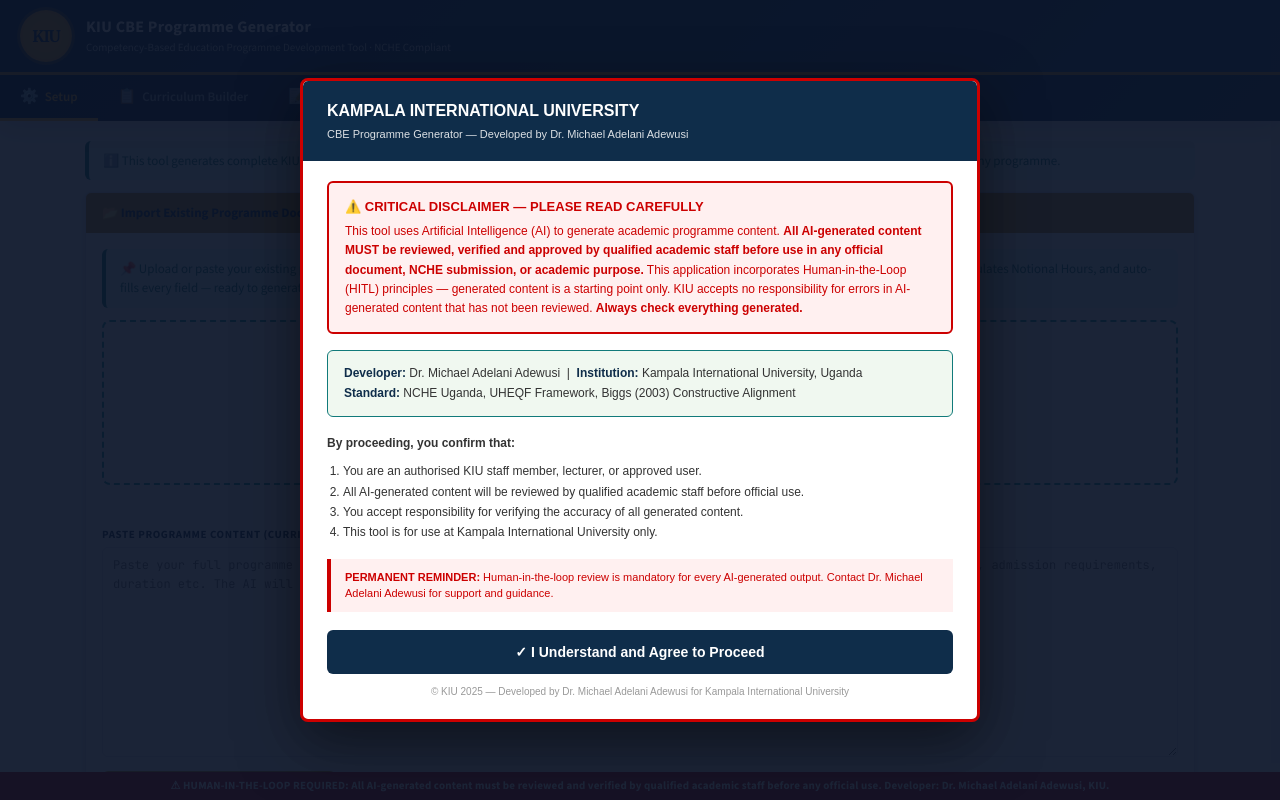
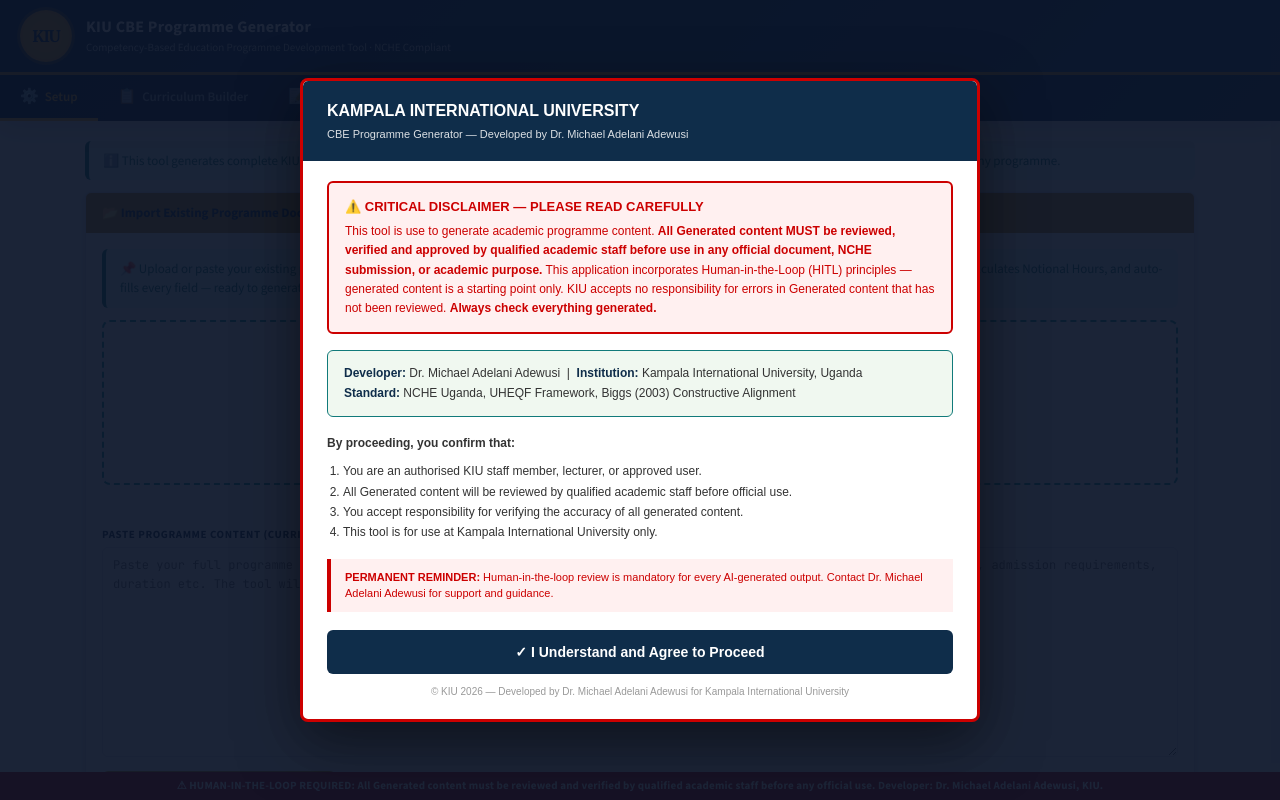
Before and after one commit to mikeade3000/FULL-CBC-KIU-CURRICULUM, a plain HTML site: page index.html in a window 1280 px wide. Shown: the top 800 px of the page. Drawn offline with nearby package versions, Linux system fonts and the light colour scheme.

Commit message:
Update AI references to 'Generated' content

```diff
--- a/index.html
+++ b/index.html
@@ -441,11 +441,11 @@
       <div style="background:#fff0f0;border:2px solid #c00;border-radius:6px;padding:14px 16px;margin-bottom:16px;">
         <div style="color:#c00;font-weight:700;font-size:13px;margin-bottom:6px;">&#9888;&#65039; CRITICAL DISCLAIMER &mdash; PLEASE READ CAREFULLY</div>
         <p style="color:#c00;font-size:12px;margin:0;line-height:1.6">
-          This tool uses Artificial Intelligence (AI) to generate academic programme content.
-          <strong>All AI-generated content MUST be reviewed, verified and approved by qualified academic staff
+          This tool is use to generate academic programme content.
+          <strong>All Generated content MUST be reviewed, verified and approved by qualified academic staff
           before use in any official document, NCHE submission, or academic purpose.</strong>
           This application incorporates Human-in-the-Loop (HITL) principles &mdash; generated content is a
-          starting point only. KIU accepts no responsibility for errors in AI-generated content that has not
+          starting point only. KIU accepts no responsibility for errors in Generated content that has not
           been reviewed. <strong>Always check everything generated.</strong>
         </p>
       </div>
@@ -458,7 +458,7 @@
         <strong>By proceeding, you confirm that:</strong>
         <ol style="margin:8px 0 0 16px;padding:0">
           <li>You are an authorised KIU staff member, lecturer, or approved user.</li>
-          <li>All AI-generated content will be reviewed by qualified academic staff before official use.</li>
+          <li>All Generated content will be reviewed by qualified academic staff before official use.</li>
           <li>You accept responsibility for verifying the accuracy of all generated content.</li>
           <li>This tool is for use at Kampala International University only.</li>
         </ol>
@@ -471,7 +471,7 @@
         &#10003; I Understand and Agree to Proceed
       </button>
       <p style="text-align:center;font-size:10px;color:#999;margin:10px 0 0">
-        &#169; KIU 2025 &mdash; Developed by Dr. Michael Adelani Adewusi for Kampala International University
+        &#169; KIU 2026 &mdash; Developed by Dr. Michael Adelani Adewusi for Kampala International University
       </p>
     </div>
   </div>
@@ -523,7 +523,7 @@
     </div>
     <div id="import-body" class="card-body">
       <div class="alert alert-info">
-        📌 Upload or paste your existing programme document. The AI reads it, extracts all metadata, restructures courses into CBE format with proper KIU codes, calculates Notional Hours, and auto-fills every field — ready to generate.
+        📌 Upload or paste your existing programme document. The tool reads it, extracts all metadata, restructures courses into CBE format with proper KIU codes, calculates Notional Hours, and auto-fills every field — ready to generate.
       </div>
       <div id="drop-zone" onclick="document.getElementById('file-upload').click()"
         style="border:2.5px dashed var(--teal2);border-radius:8px;padding:28px;text-align:center;cursor:pointer;background:var(--gray-50);transition:all .2s;margin-bottom:14px;"
@@ -538,7 +538,7 @@
       <div style="text-align:center;font-size:12px;color:var(--gray-500);margin:10px 0;">— OR paste programme text below —</div>
       <div class="fld">
         <label>Paste Programme Content (curriculum tables, course lists, objectives, requirements — everything)</label>
-        <textarea id="import-text" rows="10" placeholder="Paste your full programme document here including course codes, names, credit units, contact hours, programme objectives, admission requirements, duration etc. The AI will intelligently extract and restructure it all." style="font-size:12px;font-family:var(--font-mono);line-height:1.6;"></textarea>
+        <textarea id="import-text" rows="10" placeholder="Paste your full programme document here including course codes, names, credit units, contact hours, programme objectives, admission requirements, duration etc. The tool will intelligently extract and restructure it all." style="font-size:12px;font-family:var(--font-mono);line-height:1.6;"></textarea>
       </div>
       <div id="import-file-info" style="display:none;" class="alert alert-success">
         <span id="import-file-name"></span>
@@ -2817,7 +2817,7 @@
   var bar = document.createElement('div');
   bar.id = 'hitl-bar';
   bar.style.cssText = 'position:fixed;bottom:0;left:0;right:0;background:#b00;color:#fff;text-align:center;padding:6px 12px;font-size:11px;font-weight:700;z-index:9997;letter-spacing:0.2px';
-  bar.innerHTML = '&#9888; HUMAN-IN-THE-LOOP REQUIRED: All AI-generated content must be reviewed and verified by qualified academic staff before any official use. Developer: Dr. Michael Adelani Adewusi, KIU.';
+  bar.innerHTML = '&#9888; HUMAN-IN-THE-LOOP REQUIRED: All Generated content must be reviewed and verified by qualified academic staff before any official use. Developer: Dr. Michael Adelani Adewusi, KIU.';
   document.body.appendChild(bar);
 }
 
```
